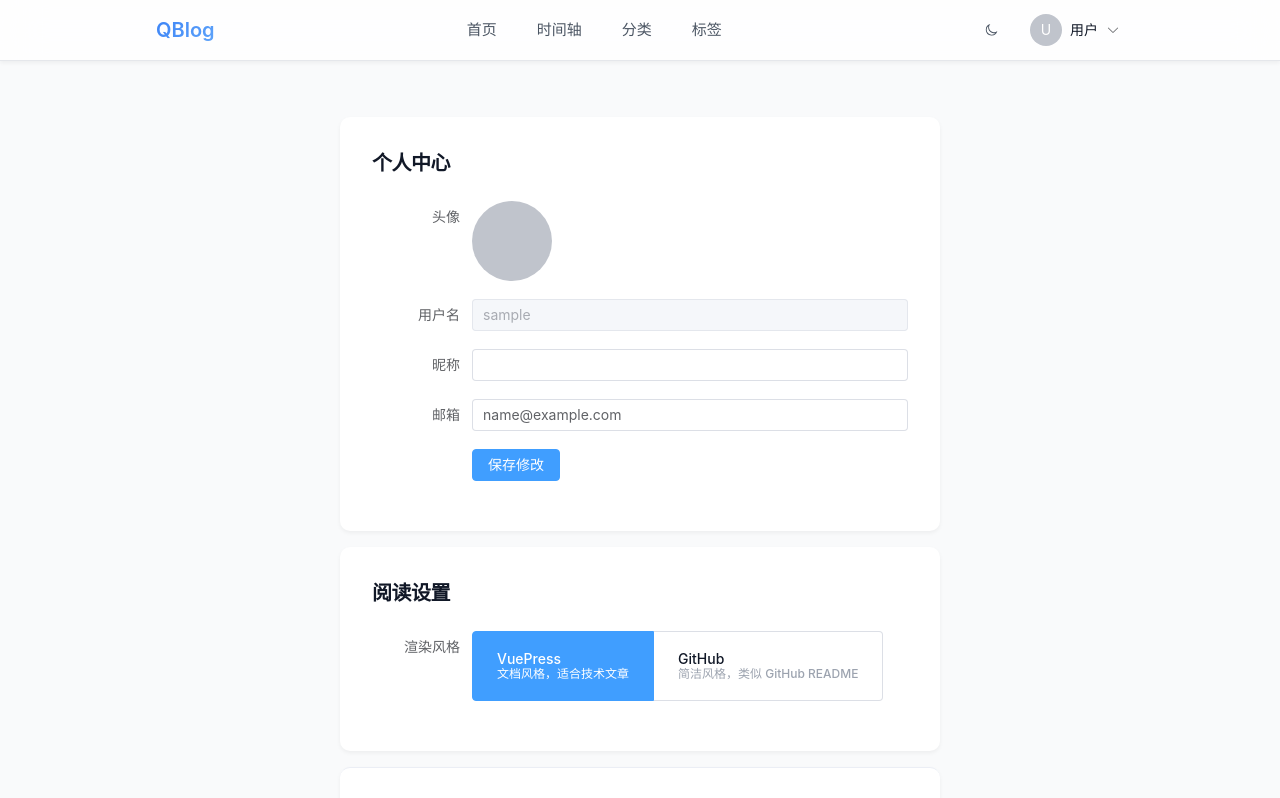
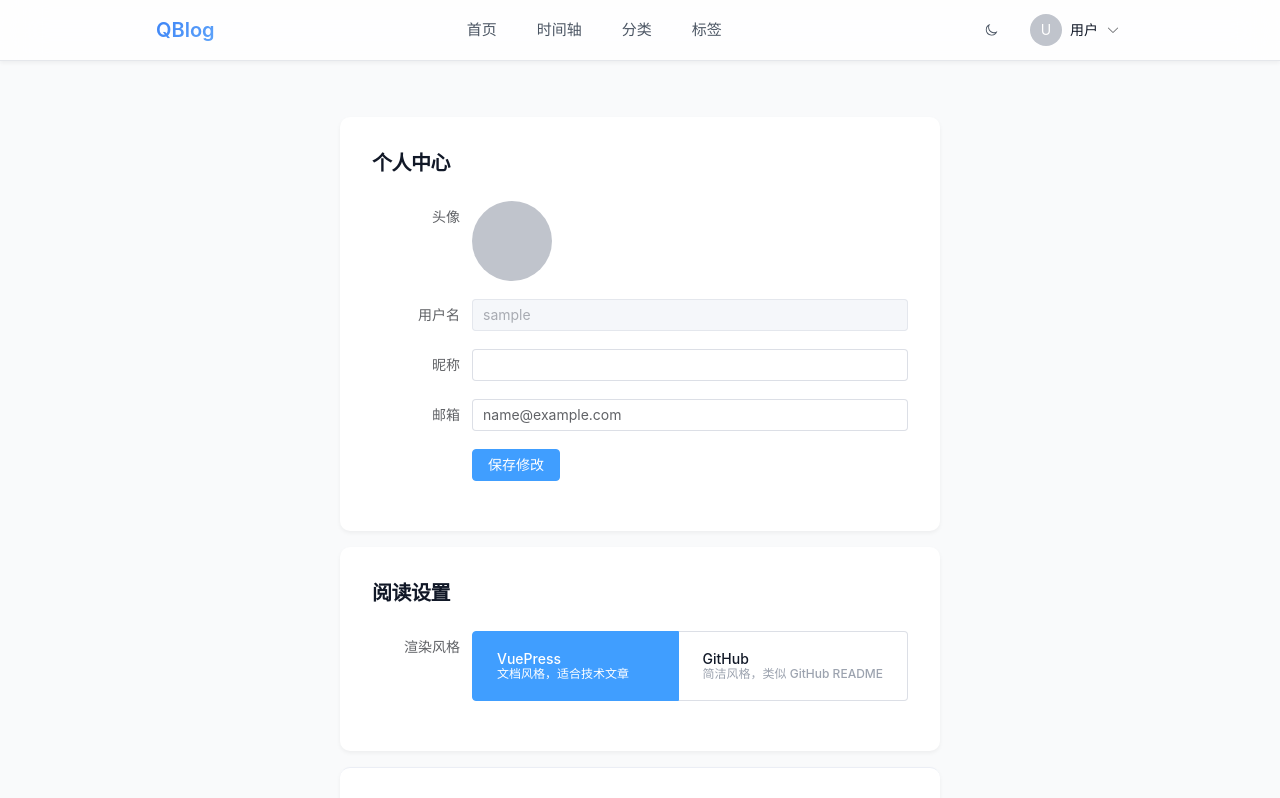
Before and after one commit to Martinsuper/qblog, a Vue app in the folder frontend/: page /user/profile in a window 1280 px wide. Shown: the top 798 px of the page. Built offline with nearby package versions, Linux system fonts and the light colour scheme; sample sign-in values are in the browser's storage.

Commit message:
宽度调整一致

```diff
--- a/frontend/src/views/User/Profile.vue
+++ b/frontend/src/views/User/Profile.vue
@@ -254,8 +254,18 @@ onMounted(() => {
   color: white;
 }
 
+:deep(.el-radio-group) {
+  display: flex;
+  width: 100%;
+}
+
+:deep(.el-radio-button) {
+  flex: 1;
+}
+
 :deep(.el-radio-button__inner) {
   padding: 12px 24px;
   height: auto;
+  width: 100%;
 }
 </style>
```
